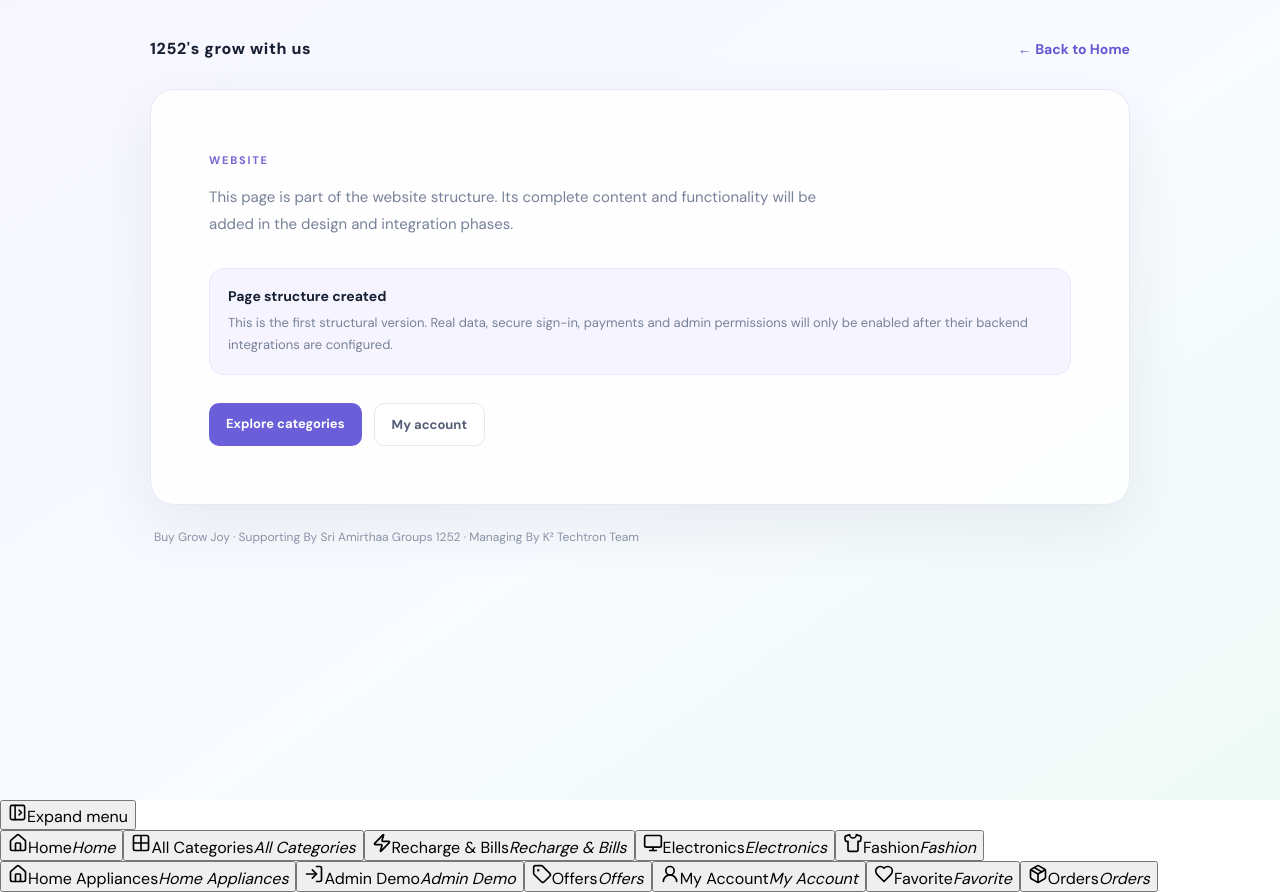
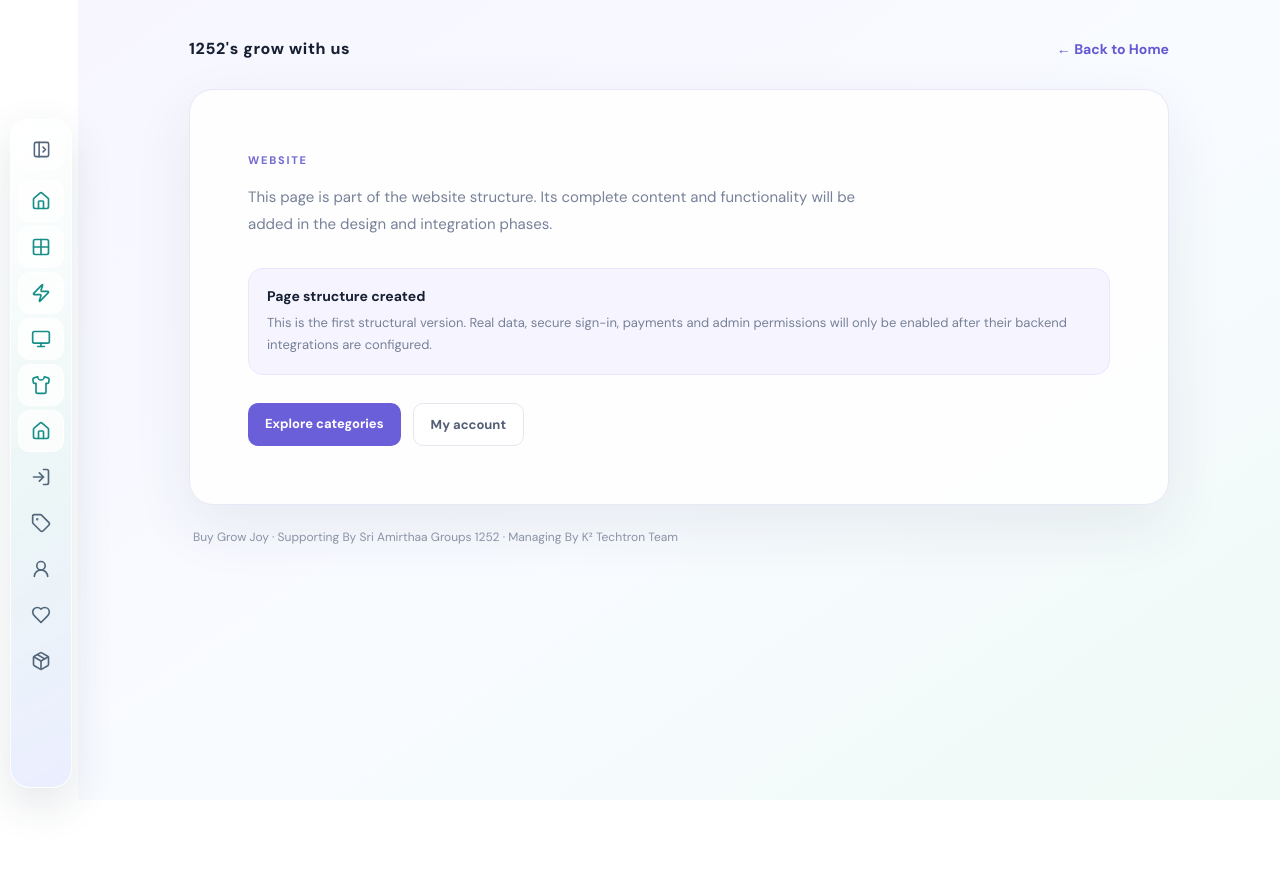
Before and after one commit to eprojects1252/1252-s-grow-with-us, a Next.js app: page / in a window 1280 px wide. After the commit the page ends 800 px from the top, so only its background shows below. Built offline with nearby package versions, Linux system fonts and the light colour scheme.

Commit message:
Style shared fixed left sidebar and remove bottom navigation

```diff
--- a/app/globals.css
+++ b/app/globals.css
@@ -310,3 +310,27 @@ body:has(.mobile-bottom-nav){padding-left:76px}
 @media(prefers-reduced-motion:reduce){
   .store-sidebar,.mobile-bottom-nav,.mobile-bottom-item{transition:none!important}
 }
+
+
+/* One shared, fixed left sidebar across every route. Buttons stay stationary; only the panel width changes. */
+.global-store-sidebar{position:fixed;z-index:500;left:10px;top:118px;bottom:12px;width:62px;display:flex;flex-direction:column;gap:10px;padding:9px 7px;overflow:hidden;border:1px solid #ffffffc9;border-radius:20px;background:linear-gradient(150deg,#ffffffed,#eaf5f5e8 55%,#e9edffed);backdrop-filter:blur(22px) saturate(1.35);-webkit-backdrop-filter:blur(22px) saturate(1.35);box-shadow:0 16px 42px #24364a20;transition:width .34s cubic-bezier(.22,.75,.25,1),padding .25s ease}
+.global-store-sidebar-expanded{width:226px}
+.global-sidebar-expand{flex:0 0 42px;width:100%;display:flex;align-items:center;justify-content:center;gap:11px;border:1px solid #ffffffc9;border-radius:12px;background:#ffffffa8;color:#53667b;cursor:pointer}
+.global-sidebar-expand span{display:none;font-size:11px;font-weight:750;white-space:nowrap}
+.global-store-sidebar-expanded .global-sidebar-expand{justify-content:flex-start;padding:0 11px}
+.global-store-sidebar-expanded .global-sidebar-expand span{display:inline}
+.global-sidebar-links{display:grid;grid-auto-rows:minmax(42px,auto);gap:4px;overflow-y:auto;overflow-x:hidden;scrollbar-width:thin}
+.global-sidebar-link{position:relative;min-width:0;width:100%;min-height:42px;display:flex;align-items:center;justify-content:center;gap:12px;padding:5px;border:1px solid transparent;border-radius:12px;background:transparent;color:#53677b;text-decoration:none;cursor:pointer;white-space:nowrap}
+.global-sidebar-link:hover,.global-sidebar-link.is-active{background:#ffffffc4;border-color:#ffffffdf;color:#168f88}
+.global-sidebar-link>svg{flex:0 0 20px}
+.global-sidebar-link span{display:none;font-size:11px;font-weight:700}
+.global-store-sidebar-expanded .global-sidebar-link{justify-content:flex-start;padding:5px 10px}
+.global-store-sidebar-expanded .global-sidebar-link span{display:block}
+.global-sidebar-link i{position:absolute;left:52px;top:50%;transform:translateY(-50%);padding:7px 9px;border-radius:8px;background:#233247ef;color:white;font-size:10px;font-style:normal;opacity:0;pointer-events:none}
+.global-sidebar-link:hover i{opacity:1}
+.global-store-sidebar-expanded .global-sidebar-link i{display:none}
+body{padding-left:78px}
+.mobile-bottom-nav{display:none!important}
+.store-sidebar{display:none!important}
+@media(max-width:650px){.global-store-sidebar{top:118px;bottom:9px;left:7px;width:56px;padding:7px 5px;border-radius:18px}.global-store-sidebar-expanded{width:min(218px,calc(100vw - 14px))}body{padding-left:68px}}
+@media(prefers-reduced-motion:reduce){.global-store-sidebar{transition:none!important}}
```
